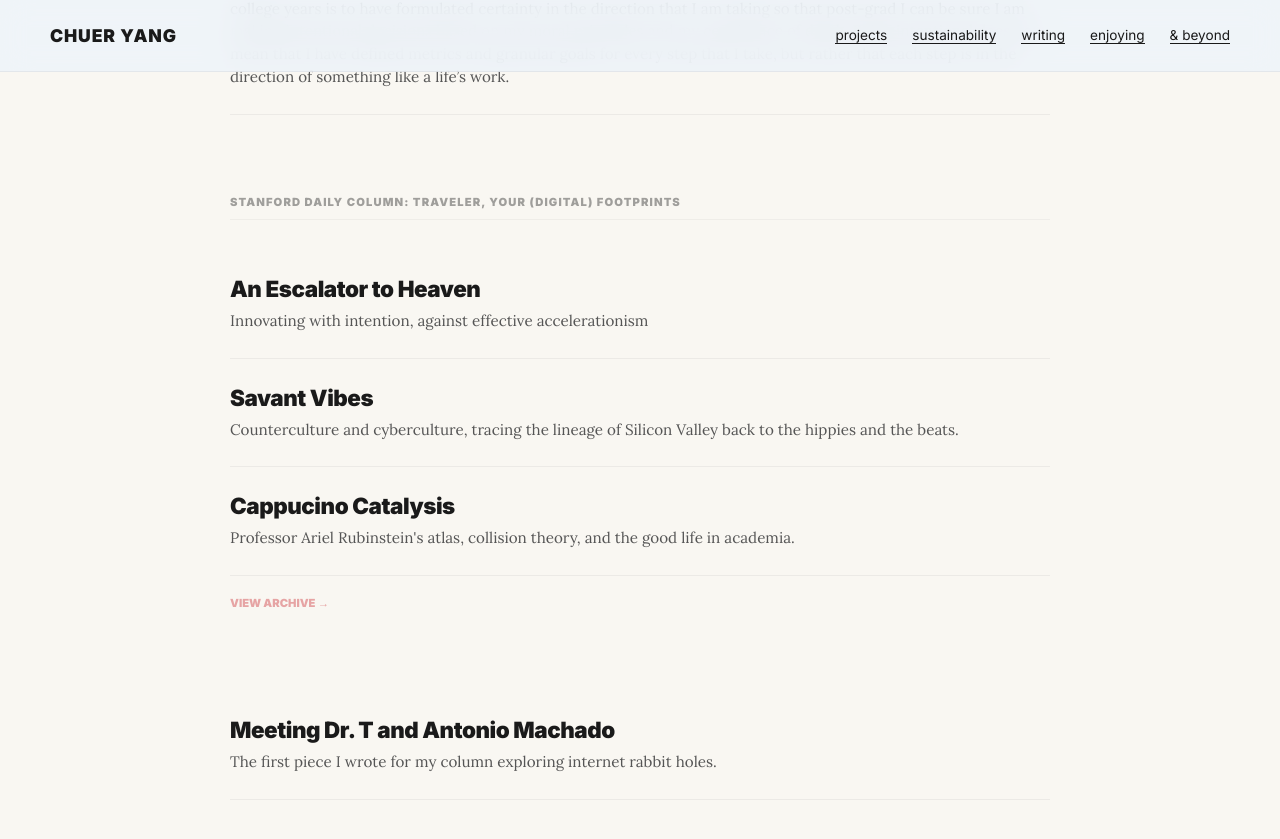
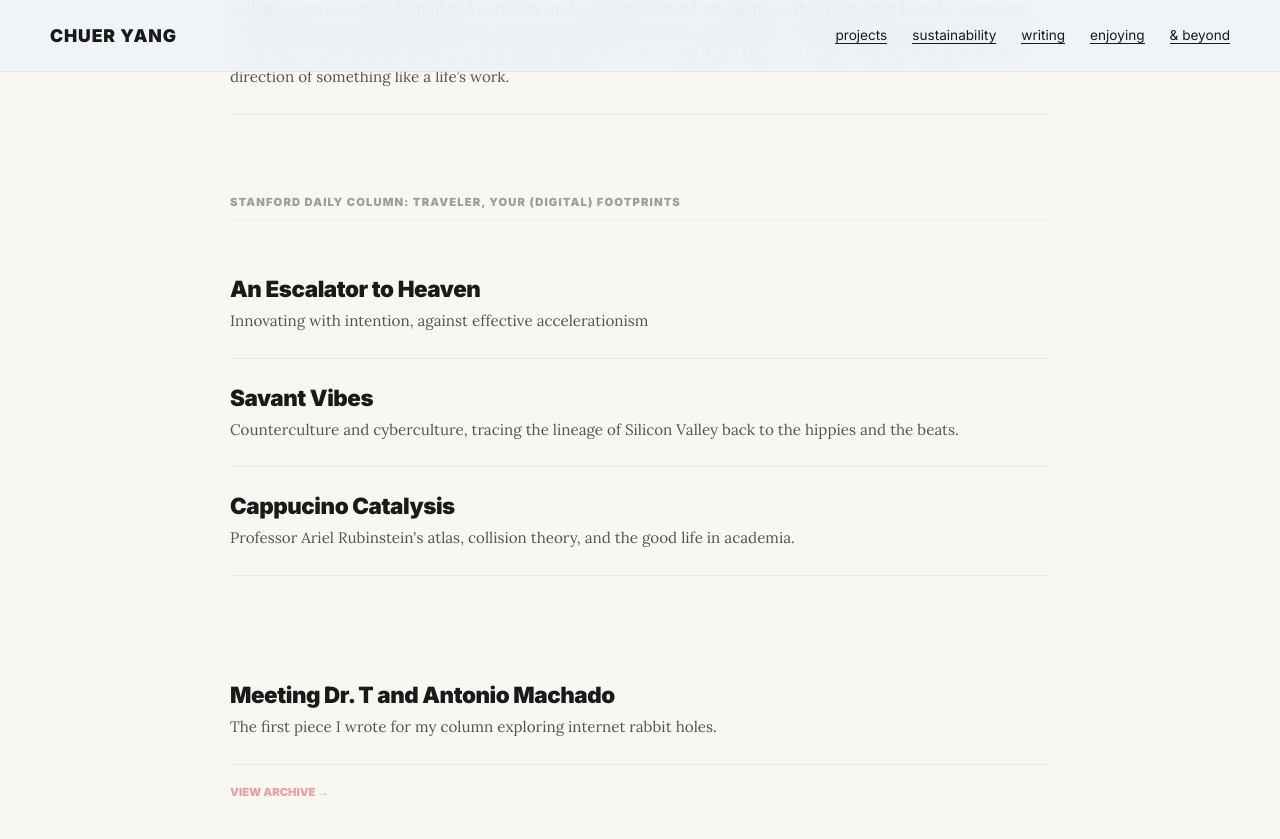
Before and after one commit to chuery/chuer, a Jekyll site: the page writing.html, which Jekyll copies as it is, in a window 1280 px wide and 900 px high, scrolled down 864 px. Shown: the top 839 px of the window. Built offline with Jekyll 4.4.1, drawn with Linux system fonts in a browser that asks for light colours.

Commit message:
format writing page

```diff
--- a/writing.html
+++ b/writing.html
@@ -141,11 +141,11 @@
             <h3>Cappucino Catalysis</h3>
             <p>Professor Ariel Rubinstein's atlas, collision theory, and the good life in academia.</p>
         </a>
-        <a href="https://stanforddaily.com/author/chueryang/" style="display:inline-block; margin-top:20px; font-weight:900; font-size:0.7rem; text-transform:uppercase; text-decoration:none; color:#e6a4a4;">View Archive →</a>
     </div>
     <a href="https://stanforddaily.com/2025/02/19/traveler-your-digital-footprints-meeting-dr-t-and-antonio-machado/" class="article-item" target="_blank">
       <h3>Meeting Dr. T and Antonio Machado</h3>
       <p>The first piece I wrote for my column exploring internet rabbit holes.</p>
   </a>
+  <a href="https://stanforddaily.com/author/chueryang/" style="display:inline-block; margin-top:20px; font-weight:900; font-size:0.7rem; text-transform:uppercase; text-decoration:none; color:#e6a4a4;">View Archive →</a>
 </body>
 </html>
```
